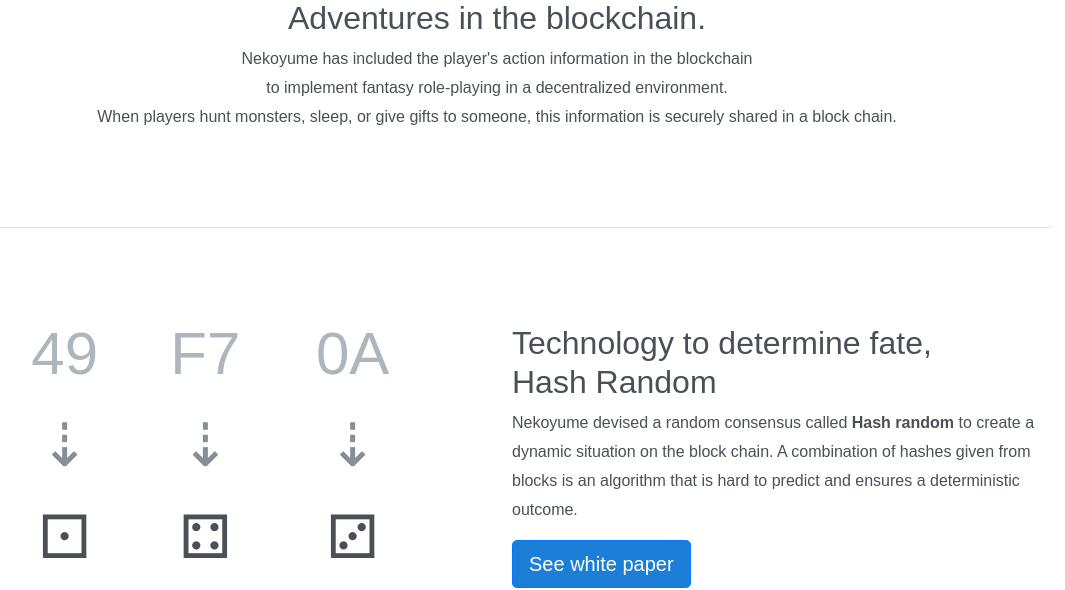
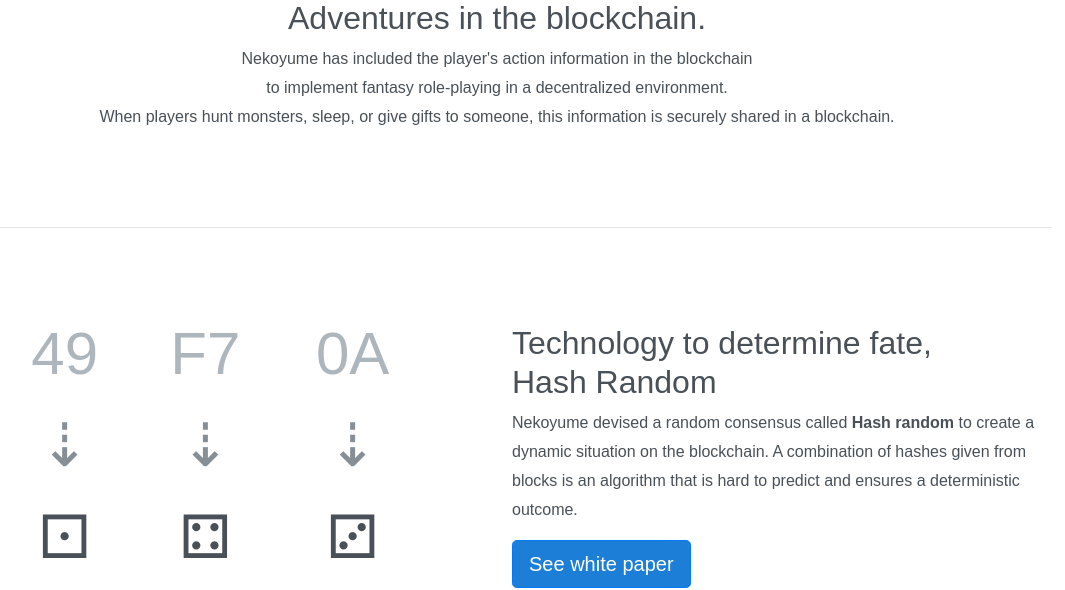
Before and after one commit to nekoyume/nekoyume.github.io, a Jekyll site: the page built from features.html, in a window 1280 px wide. Shown: the part 573-1163 px from the top of the page, without its empty margins (143-1208 px from the left). Built offline with Jekyll 4.4.1, drawn with Linux system fonts in a browser that asks for light colours; nearby versions of some CDN libraries; some web fonts are replaced.

Commit message:
Fix errata & unadded files

```diff
--- a/features.html
+++ b/features.html
@@ -10,7 +10,7 @@
   <div class="col-12 text-center">
     <img class="hero" src="/images/hero.jpg" alt="Blockchain for Adventure">
     <h2>Adventures in the blockchain.</h2>
-    <p>Nekoyume has included the player's action information in the blockchain <br class="d-none d-lg-block">to implement fantasy role-playing in a decentralized environment.<br class="d-none d-lg-block">When players hunt monsters, sleep, or give gifts to someone, this information is securely shared in a block chain.</p>
+    <p>Nekoyume has included the player's action information in the blockchain <br class="d-none d-lg-block">to implement fantasy role-playing in a decentralized environment.<br class="d-none d-lg-block">When players hunt monsters, sleep, or give gifts to someone, this information is securely shared in a blockchain.</p>
   </div>
 </div>
 <hr>
@@ -38,7 +38,7 @@
   </div>
   <div class="col-md-6 col-sm-12">
     <h2>Technology to determine fate, <br>Hash Random</h2>
-    <p>Nekoyume devised a random consensus called <b> Hash random </b> to create a dynamic situation on the block chain. A combination of hashes given from blocks is an algorithm that is hard to predict and ensures a deterministic outcome.</p>
+    <p>Nekoyume devised a random consensus called <b> Hash random </b> to create a dynamic situation on the blockchain. A combination of hashes given from blocks is an algorithm that is hard to predict and ensures a deterministic outcome.</p>
     <a href="docs/white_paper.pdf" class="btn btn-lg btn-primary">See white paper</a>
   </div>
 </div>
```
Also changed, not shown: images/demo_ko.jpg (added), 2 other files.
